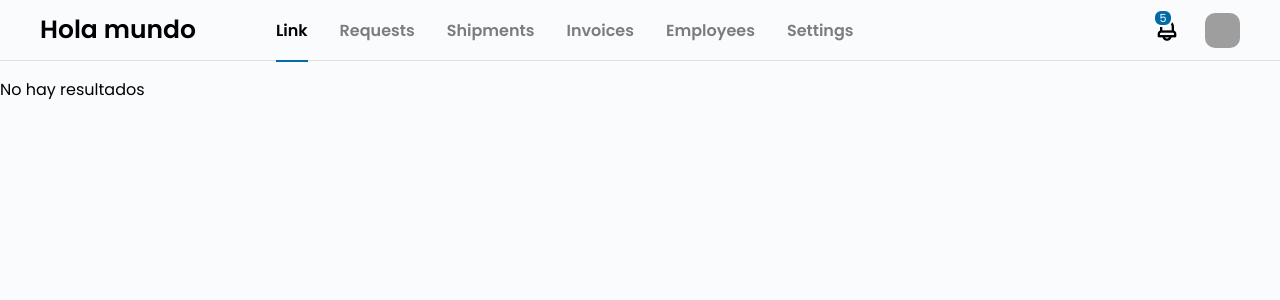
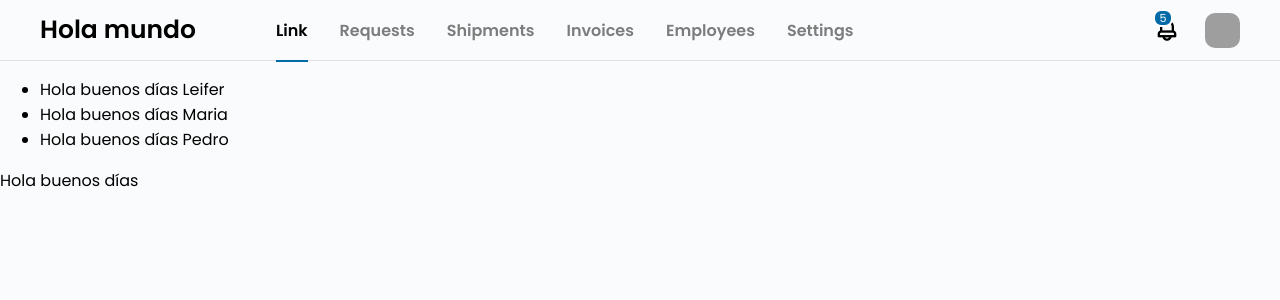
Before and after one commit to LraezTawa/Angular, an Angular app in the folder appAngular/: page /task in a window 1280 px wide. Shown: the top 300 px of the page. Built offline with nearby package versions, Linux system fonts and the light colour scheme; grey boxes are pictures that could not be loaded.

Commit message:
4.6 - Usando los template dentro de un container

```diff
--- a/appAngular/src/app/modules/task/page/task-page.component.html
+++ b/appAngular/src/app/modules/task/page/task-page.component.html
@@ -1,11 +1,16 @@
 <app-header></app-header>
-<div>
-    <ul *ngIf="results.length<0 else tplNotFound">
-        <li *ngFor="let item of results">
-            {{item}}
-        </li>
-    </ul>
-</div>
-<ng-template #tplNotFound>
-    <p>No hay resultados</p>
+<ul>
+    <li *ngFor="let user of listUser">
+        <ng-container *ngTemplateOutlet="tplHello;context:{currentUser:user}">
+
+        </ng-container>
+    </li>
+</ul>
+<ng-container *ngTemplateOutlet="tplHello">
+
+</ng-container>
+
+<ng-template #tplHello let-currentuser="currentUser">
+    Hola buenos días {{currentuser?.name}}
+
 </ng-template>
--- a/appAngular/src/app/modules/task/page/task-page.component.ts
+++ b/appAngular/src/app/modules/task/page/task-page.component.ts
@@ -8,10 +8,16 @@ import { Component } from '@angular/core';
 export class TaskPageComponent {
 
   constructor(){}
-  results:Array<any>=[
-    'respuesta 1',
-    'respuesta 2',
-    'respuesta 3',
-    'respuesta 4 '
+  listUser:Array<{id:string,name:string}>=[
+    {
+      id:'1',
+      name:'Leifer'
+    },{
+      id:'2',
+      name:'Maria'
+    },{
+      id:'3',
+      name:'Pedro'
+    },
   ]
 }
```
